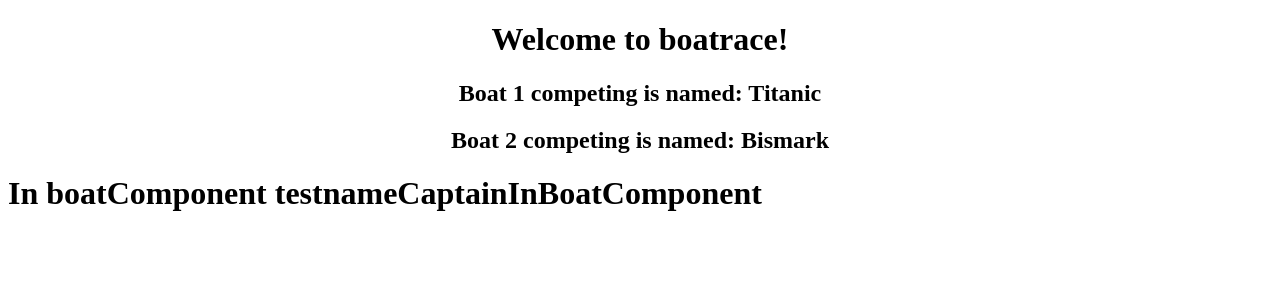
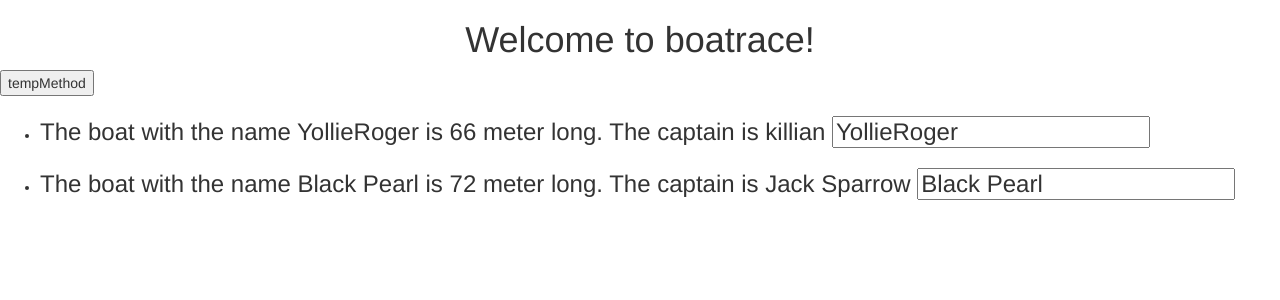
Before and after one commit to FelixvL/boatraceleiden, an Angular app in the folder frontend/boat-race/: page / in a window 1280 px wide. Shown: the top 300 px of the page. Built offline with nearby package versions, Linux system fonts and the light colour scheme.

Commit message:
boats are all shown and editable

```diff
--- a/frontend/boat-race/src/app/app.component.html
+++ b/frontend/boat-race/src/app/app.component.html
@@ -3,7 +3,5 @@
   <h1>
     Welcome to {{ title }}!
   </h1>
-  <h2>Boat 1 competing is named: {{nameBoat1}}</h2>
-  <h2>Boat 2 competing is named: {{nameBoat2}}</h2>
 </div>
 <boat-component></boat-component>
--- a/frontend/boat-race/src/app/app.component.ts
+++ b/frontend/boat-race/src/app/app.component.ts
@@ -7,6 +7,4 @@
 })
 export class AppComponent {
   title = 'boatrace';
-  nameBoat1 = 'Titanic';
-  nameBoat2 = 'Bismark';
 }
--- a/frontend/boat-race/src/app/app.module.ts
+++ b/frontend/boat-race/src/app/app.module.ts
@@ -1,5 +1,6 @@
 import { BrowserModule } from '@angular/platform-browser';
 import { NgModule } from '@angular/core';
+import { FormsModule } from '@angular/forms';
 
 import { AppComponent } from './app.component';
 import { BoatComponent } from './boat/boat.component';
@@ -10,7 +11,8 @@
     BoatComponent
   ],
   imports: [
-    BrowserModule
+    BrowserModule,
+    FormsModule
   ],
   providers: [],
   bootstrap: [AppComponent]
--- a/frontend/boat-race/src/app/boat/boat.component.html
+++ b/frontend/boat-race/src/app/boat/boat.component.html
@@ -1 +1,12 @@
-<h1>In boatComponent {{nameCaptain}}</h1>
+
+<button (click)="amethodInBoat()">tempMethod</button>
+
+<div *ngIf=boatArray>
+    <ul>
+        <li *ngFor="let boot of boatArray"><h3>The boat with the name {{boot.nameBoat}} is {{boot.lengthBoat}} meter long. The captain is {{boot.nameCaptain}}
+            <input [(ngModel)]="boot.nameBoat">
+
+        </h3>        </li>
+    </ul>
+
+</div>
--- a/frontend/boat-race/src/app/boat/boat.component.ts
+++ b/frontend/boat-race/src/app/boat/boat.component.ts
@@ -11,10 +11,21 @@
     lengthBoat : number = 24;
     nameBoat : string = 'testBoatNameInBoatComponent';
     boat1 : Boat = new Boat();
+    boat2 : Boat = new Boat();
+    boatArray : Boat[] = [];
 
     constructor(){
         this.boat1.nameCaptain = 'killian';
         this.boat1.nameBoat = 'YollieRoger';
         this.boat1.lengthBoat = 66;
+        this.boat2.nameCaptain = 'Jack Sparrow';
+        this.boat2.nameBoat = 'Black Pearl';
+        this.boat2.lengthBoat = 72;
+
+        this.boatArray.push(this.boat1);
+        this.boatArray.push(this.boat2);
+    }
+    amethodInBoat(){
+        this.boat1.nameBoat = 'checkthis';
     }
 }
--- a/frontend/boat-race/src/index.html
+++ b/frontend/boat-race/src/index.html
@@ -7,8 +7,11 @@
 
   <meta name="viewport" content="width=device-width, initial-scale=1">
   <link rel="icon" type="image/x-icon" href="favicon.ico">
+  <link rel="stylesheet" href="https://maxcdn.bootstrapcdn.com/bootstrap/3.3.7/css/bootstrap.min.css" integrity="sha384-BVYiiSIFeK1dGmJRAkycuHAHRg32OmUcww7on3RYdg4Va+PmSTsz/K68vbdEjh4u" crossorigin="anonymous">
 </head>
 <body>
   <app-root></app-root>
+  <script src="https://code.jquery.com/jquery-3.1.1.min.js" integrity="sha256-hVVnYaiADRTO2PzUGmuLJr8BLUSjGIZsDYGmIJLv2b8=" crossorigin="anonymous"></script>
+  <script src="https://maxcdn.bootstrapcdn.com/bootstrap/3.3.7/js/bootstrap.min.js" integrity="sha384-Tc5IQib027qvyjSMfHjOMaLkfuWVxZxUPnCJA7l2mCWNIpG9mGCD8wGNIcPD7Txa" crossorigin="anonymous"></script>
 </body>
 </html>
```
